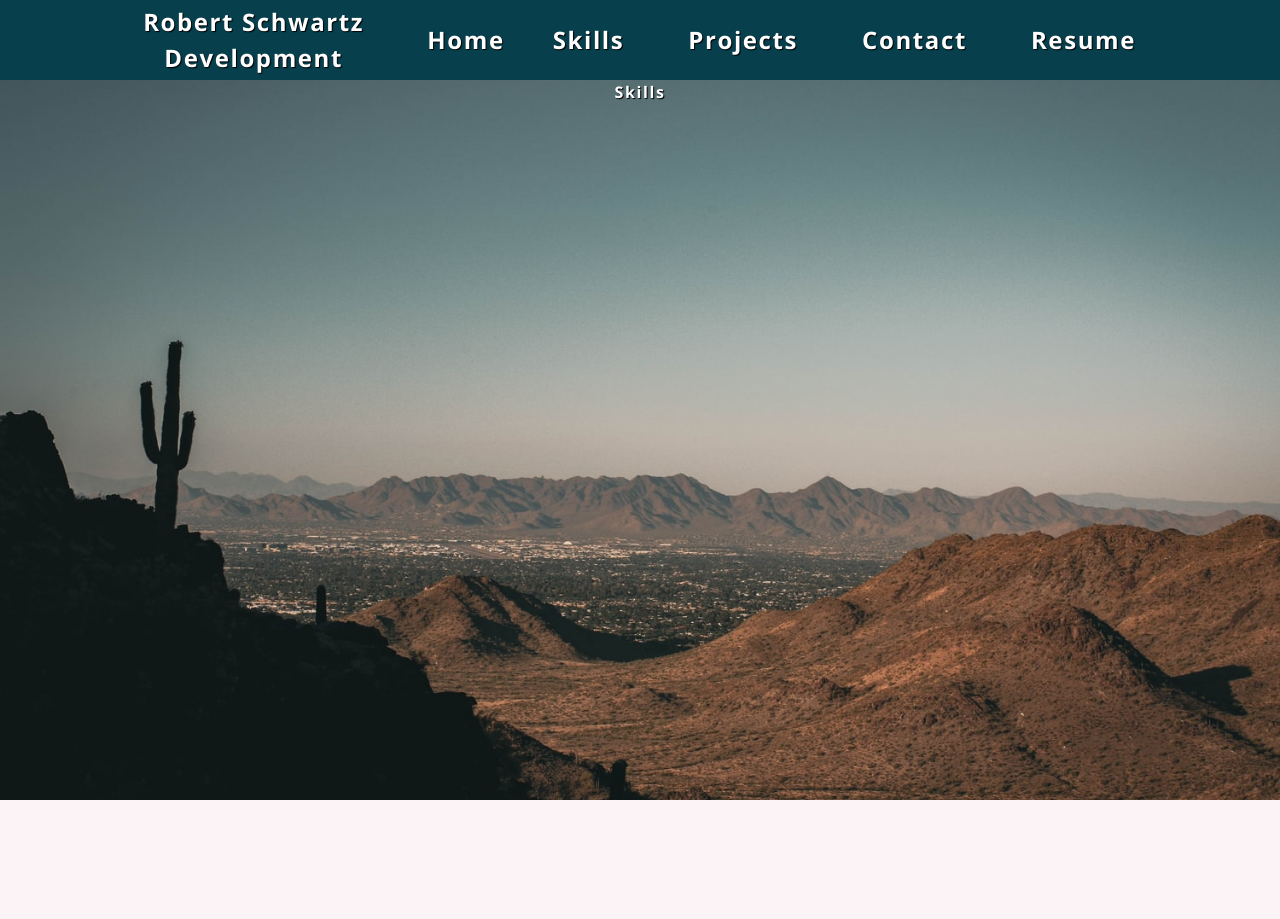
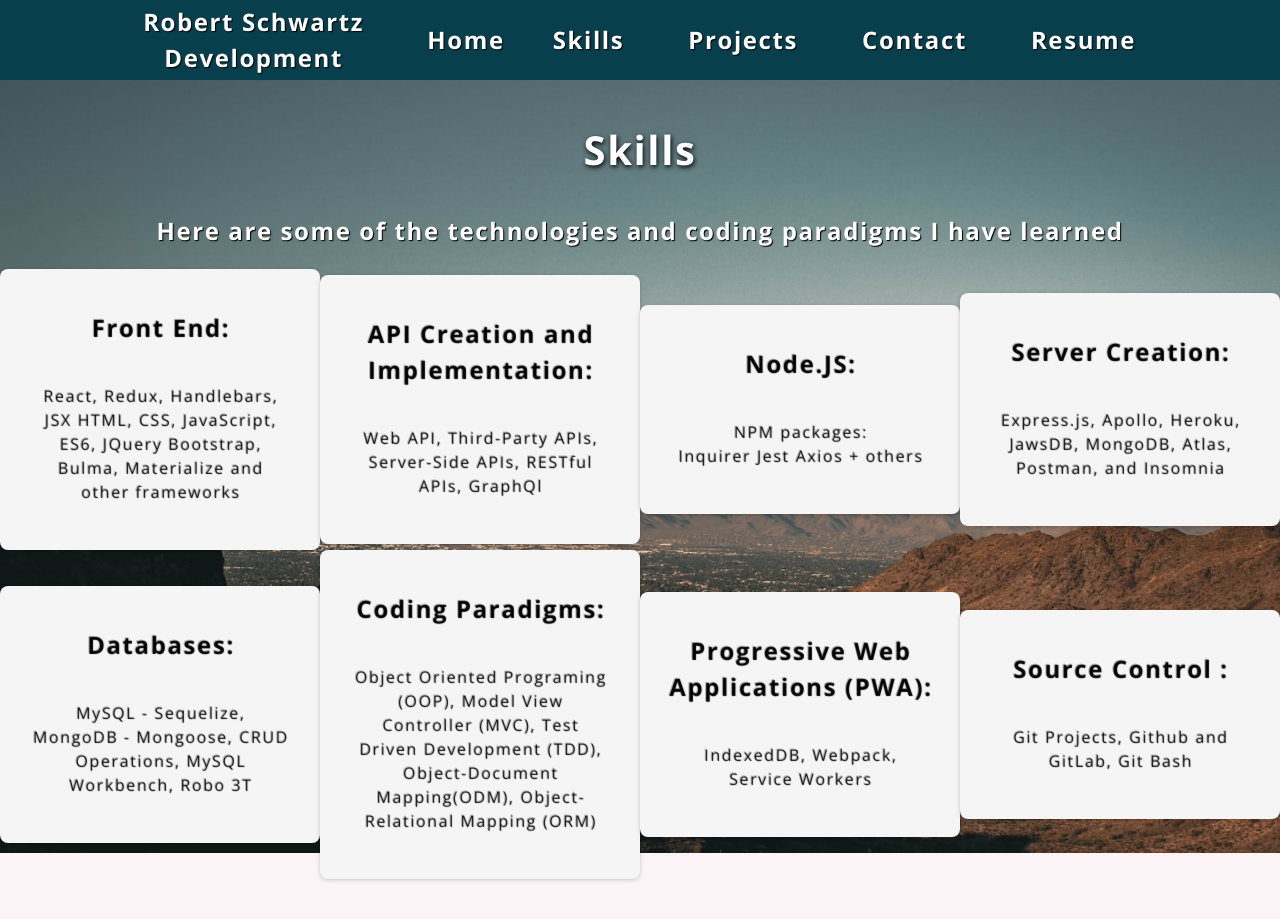
Before and after one commit to Robert-Schwartz/REACT-Profile, a React (Create React App) app: page /skills in a window 1280 px wide. Before the commit the page ends 800 px from the top, so only its background shows below. Built offline with nearby package versions, Linux system fonts and the light colour scheme.

Commit message:
add content to skills page

```diff
--- a/src/index.css
+++ b/src/index.css
@@ -100,12 +100,29 @@ p {
   padding-bottom: var(--spacing-two);
 }
 
+.container {
+  display: flex;
+  justify-content: space-around;
+  flex-wrap: wrap;
+}
+
 .card {
-  background-color: white;
-  border-radius: 4px;
+  background-color: whitesmoke;
+  border-radius: 8px;
   box-shadow: 0 1px 4px rgba(0, 0, 0, 0.2);
   padding: 1rem;
   width: 20rem;
+}
+
+.card p {
+  color:rgba(0, 0, 0, 0.2);
+  font-weight: normal;
+  font-size: 1rem;
+}
+.card h3 {
+  color:rgba(0, 0, 0, 0.2);
+  font-weight: Bold;
+  font-size: 1.5rem;
 }
 
 .modal {
--- a/src/pages/Skills.js
+++ b/src/pages/Skills.js
@@ -1,7 +1,75 @@
 import React from "react";
 
 function Skills() {
-  return <div>Skills</div>;
+  return (
+    <section className="my-5">
+      <h1>Skills</h1>
+      <div className="my-2">
+        <h2>
+          Here are some of the technologies and coding paradigms I have learned
+        </h2>
+        <div className="container">
+          <div className="card">
+            <h3>Front End:</h3>
+            <p>
+              React, Redux, Handlebars, JSX HTML, CSS, JavaScript, ES6, JQuery
+              Bootstrap, Bulma, Materialize and other frameworks
+            </p>
+          </div>
+
+          <div className="card">
+            <h3>API Creation and Implementation:</h3>
+            <p>
+              Web API, Third-Party APIs, Server-Side APIs, RESTful APIs, GraphQl
+            </p>
+          </div>
+
+          <div className="card">
+            <h3>Node.JS:</h3>
+            <p>
+              NPM packages: <br />
+              Inquirer Jest Axios + others
+            </p>
+          </div>
+
+          <div className="card">
+            <h3>Server Creation:</h3>
+            <p>
+              Express.js, Apollo, Heroku, JawsDB, MongoDB, Atlas, Postman, and
+              Insomnia
+            </p>
+          </div>
+
+          <div className="card">
+            <h3>Databases:</h3>
+            <p>
+              MySQL - Sequelize, MongoDB - Mongoose, CRUD Operations, MySQL
+              Workbench, Robo 3T
+            </p>
+          </div>
+
+          <div className="card">
+            <h3>Coding Paradigms:</h3>
+            <p>
+              Object Oriented Programing (OOP), Model View Controller (MVC),
+              Test Driven Development (TDD), Object-Document Mapping(ODM),
+              Object-Relational Mapping (ORM)
+            </p>
+          </div>
+
+          <div className="card">
+            <h3>Progressive Web Applications (PWA):</h3>
+            <p>IndexedDB, Webpack, Service Workers</p>
+          </div>
+
+          <div className="card">
+            <h3>Source Control :</h3>
+            <p>Git Projects, Github and GitLab, Git Bash</p>
+          </div>
+        </div>
+      </div>
+    </section>
+  );
 }
 
 export default Skills;
```
